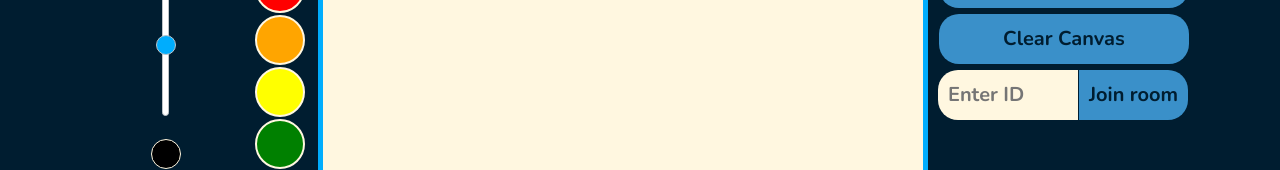
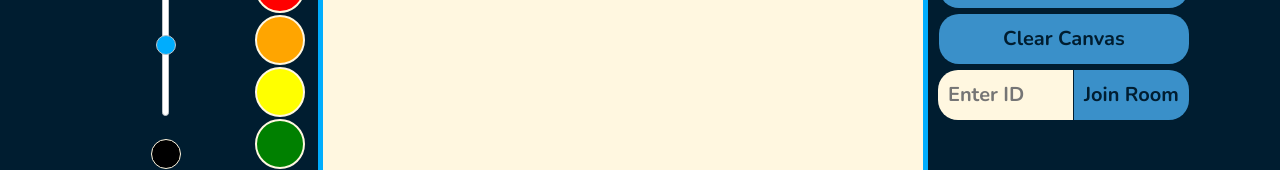
Before and after one commit to danibarker/paint-io, a React (Create React App) app in the folder front-end/: page / in a window 1280 px wide. Shown: the part 246-416 px from the top of the page. Built offline with nearby package versions, Linux system fonts and the light colour scheme; no server answers; a web font is replaced by a local one.

Commit message:
Stop 'join room' input and button from splitting apart

```diff
--- a/front-end/src/components/ControlPanel.js
+++ b/front-end/src/components/ControlPanel.js
@@ -79,7 +79,7 @@ export function ControlPanel({
                         joined ? leaveRoom() : joinRoom();
                     }}
                 >
-                    {joined ? "Leave Room " : "Join room"}
+                    {joined ? "Leave Room " : "Join Room"}
                 </button>
             </div>
         </div>
--- a/front-end/src/css/App.css
+++ b/front-end/src/css/App.css
@@ -196,7 +196,6 @@ input[type='range']::-webkit-slider-thumb {
 
 .id-input-and-button input {
     padding: 10px;
-    /* border-radius: 20px; */
     border: none;
     font-size: 1.25rem;
     font-weight: bold;
@@ -209,7 +208,7 @@ input[type='range']::-webkit-slider-thumb {
 
 .room-left {
     border-radius: 20px 0 0 20px;
-    width: 140px;
+    width: 135px;
 }
 
 .save-and-clear-buttons,
@@ -223,6 +222,7 @@ input[type='range']::-webkit-slider-thumb {
     justify-content: space-between;
     width: 600px;
     margin: auto;
+    overflow: visible;
 }
 
 .save-clear-get-buttons button {
```
